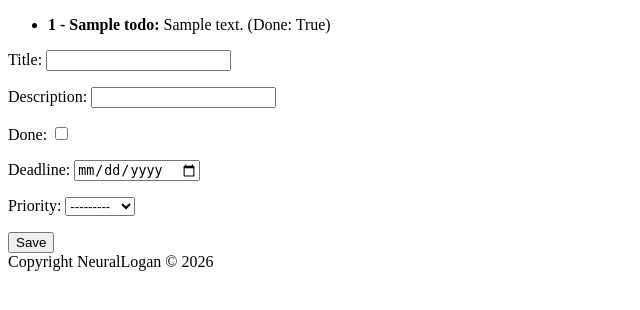
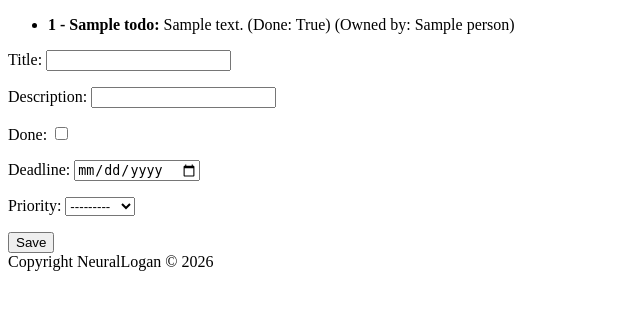
Before and after one commit to SanskarLoganDev/web-development, a Django app: page /todos in a window 1280 px wide. Shown: the part 26-336 px from the top of the page, without its empty margins (0-640 px from the left). Run offline with Django 5.2, Linux system fonts and the light colour scheme; tables that the repository leaves empty hold one stand-in row (values such as "Sample post").

Commit message:
CRUD operations for todo list

```diff
--- a/Django/tutorialProject/todos/models.py
+++ b/Django/tutorialProject/todos/models.py
@@ -1,6 +1,13 @@
 from django.db import models
 
 # Create your models here.
+
+class Person(models.Model):
+    name = models.CharField(max_length=100)
+    age = models.IntegerField()
+
+    def __str__(self):
+        return f"{self.id} - {self.name}"
 
 # PriorityChoices is NOT a database table.
 # It extends models.IntegerChoices, which is just a Python enum — a fixed set of named constants.
@@ -25,6 +32,8 @@ class Todo(models.Model):
     deadline = models.DateField(null=True, blank=True)  # optional field
     priority = models.IntegerField(choices=PriorityChoices.choices, null=True, blank=True)
 
+    owner = models.ForeignKey(Person, on_delete = models.CASCADE, related_name='todos', blank=True, null=True) # related_name allows us to access a person's todos via person.todos.all()
+
     # __str__ is different from __init__.
     # __init__ is the constructor — called once when an object is first created in memory.
     # __str__ is called automatically by Python whenever it needs a string representation
--- a/Django/tutorialProject/todos/templates/todos/todos.html
+++ b/Django/tutorialProject/todos/templates/todos/todos.html
@@ -6,7 +6,7 @@
 
 <ul>
 {% for todo in todos %}
-    <li><b>{{ todo.id }} - {{ todo.title }}:</b> {{ todo.description }} (Done: {{ todo.done }})</li>
+    <li><b>{{ todo.id }} - {{ todo.title }}:</b> {{ todo.description }} (Done: {{ todo.done }}) (Owned by: {{ todo.owner.name}})</li>
 {% endfor %}
 </ul>
 
--- a/Django/tutorialProject/todos/urls.py
+++ b/Django/tutorialProject/todos/urls.py
@@ -13,5 +13,9 @@ urlpatterns = [
     path('submit', views.submit_example, name="submit_example"),
     path('submit-django', views.submit_django_form, name="submit_django_example"),
     path('templating', views.template_view, name="template"),
-    path('todos', views.todos_view, name="todos")
+    path('todos', views.todos_view, name="todos"),
+    path('person/<int:person_id>', views.person_details, name="person_details"),
+    path('todo/<int:todo_id>', views.toggle_todo_done, name="toggle_todo_done"),
+    path('delete_todo/<int:todo_id>', views.delete_todo, name="delete_todo"),
+    path('toggle_todo/<int:todo_id>', views.toggle_todo_done, name="toggle_todo")
 ]
--- a/Django/tutorialProject/todos/views.py
+++ b/Django/tutorialProject/todos/views.py
@@ -2,7 +2,7 @@ from django.shortcuts import render, redirect
 from django.http import HttpResponse, HttpResponseNotAllowed
 from .forms import PersonForm # to create a PersonForm object and fill it with the data
 from .forms import TodoForm
-from .models import Todo
+from .models import Todo, Person
 
 # Create your views here. These are also called endpoints
 
@@ -81,3 +81,19 @@ def todos_view(request):
         # .all() — tells the manager to fetch every row from the table. It returns a QuerySet, which behaves like a list.
 
         return render(request, 'todos/todos.html', {'form': form, 'todos': todos})
+
+# getting the todos of a specific person using the related_name we set in the model
+def person_details(request, person_id):
+    person = Person.objects.filter(id = person_id).first() # filter returns a QuerySet, so we use .first() to get the first (and only) result, or None if no match is found.
+    return render(request, 'todos/person_details.html', {'person': person})
+
+def delete_todo(request, todo_id):
+    todo = Todo.objects.filter(id = todo_id).first()
+    todo.delete()
+    return HttpResponse('Todo deleted successfully!')
+
+def toggle_todo_done(request, todo_id):
+    todo = Todo.objects.filter(id = todo_id).first()
+    todo.done = not todo.done
+    todo.save()
+    return HttpResponse('Todo updated successfully!')
```
Also changed, not shown: Django/tutorialProject/todos/templates/todos/person_details.html (added, +17 -0 lines), Django/tutorialProject/todos/migrations/0002_person_alter_todo_priority_todo_owner.py (added).
